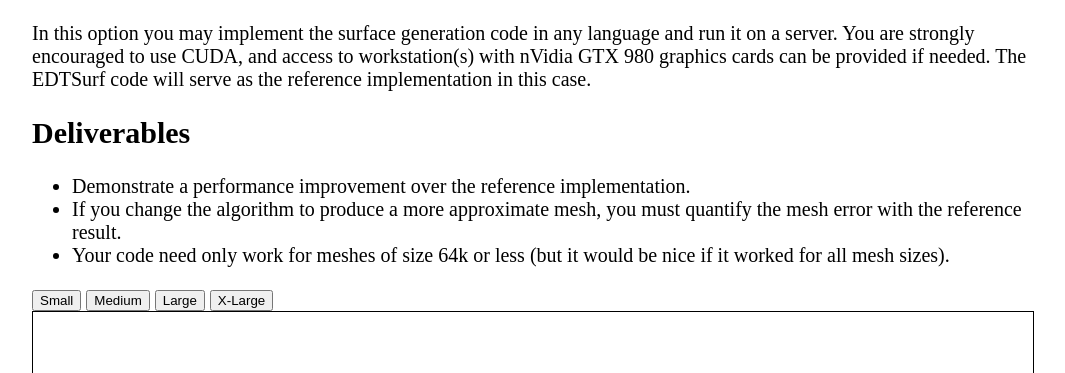
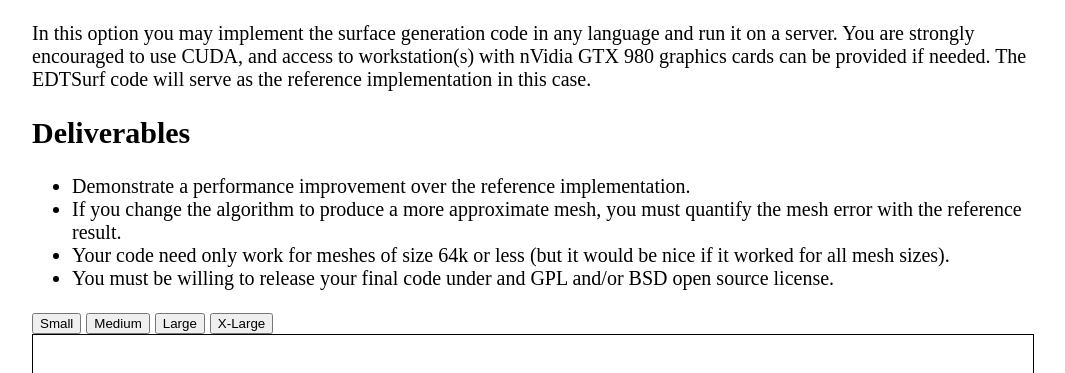
Before and after one commit to dkoes/surfacemaker, a plain HTML site: page index.html in a window 1280 px wide. Shown: the part 674-1047 px from the top of the page, without its empty margins (108-1173 px from the left). Drawn offline with Linux system fonts and the light colour scheme; a script that the page names is missing.

Commit message:
license requirement

```diff
--- a/index.html
+++ b/index.html
@@ -71,6 +71,7 @@
          <li>Demonstrate a performance improvement over the reference implementation.
          <li>If you change the algorithm to produce a more approximate mesh, you must quantify the mesh error with the reference result.
          <li>Your code need only work for meshes of size 64k or less (but it would be nice if it worked for all mesh sizes).
+         <li>You must be willing to release your final code under and GPL and/or BSD open source license.
          </ul>
          <div>
          <input type="button" value="Small" onclick="makeMesh('4R15')"></input>
```
